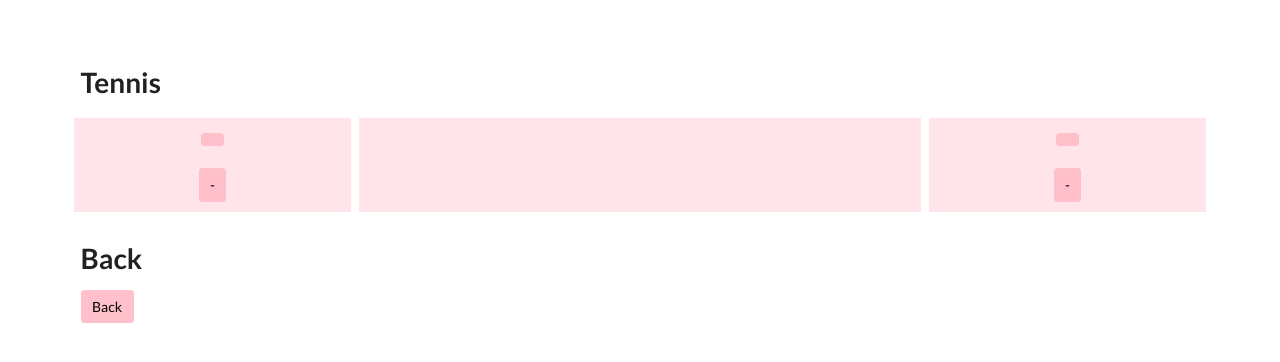
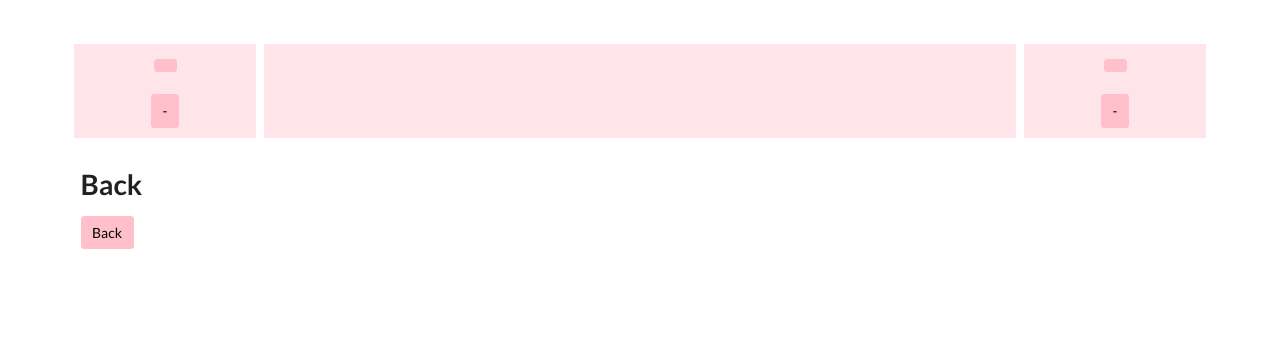
Before and after one commit to DarrenRobinson500/delicium, a Django app: page /tennis_match_start in a window 1280 px wide. Shown: the top 362 px of the page. Run offline with Django 4.2, Linux system fonts and the light colour scheme; some libraries are stand-ins or nearby versions.

Commit message:
Got tennis working

```diff
--- a/app/models.py
+++ b/app/models.py
@@ -463,7 +463,8 @@ class TennisSet(Model):
 
     def score_string(self):
         games_A, games_B = self.score()
-        return f"<b>Set {self.set_no}: </b>{games_A} - {games_B}"
+        return f"{games_A}:{games_B}"
+        # return f"<b>Set {self.set_no}: </b>{games_A} - {games_B}"
 
     def game_scores(self):
         games = TennisGame.objects.filter(set=self).order_by('game_no')
--- a/app/templates/tennis_match.html
+++ b/app/templates/tennis_match.html
@@ -1,25 +1,24 @@
 {% extends 'base_no_nav.html'%}
 {% block content %}
 
-<h1 id="top">Tennis</h1>
     <div class="row">
-        <div class="col-sm-3" style="background-color: #ffe5ea; padding: 10px; border: 4px solid white; text-align: center">
+        <div class="col-sm-2" style="background-color: #ffe5ea; padding: 10px; border: 4px solid white; text-align: center">
             <a class="btn btn-yak" href="{% url 'tennis_score' set.id 1 0 %}">{{ match.player_A }}</a><br><br>
             <a class="btn btn-yak" href="{% url 'tennis_score' set.id -1 0 %}">-</a>
         </div>
-        <div class="col-sm-6" style="background-color: #ffe5ea; padding: 10px; border: 4px solid white; text-align: center">
+        <div class="col-sm-8" style="background-color: #ffe5ea; padding: 10px; border: 4px solid white; text-align: center">
             <h1>{{ match.game_score }}</h1>
             <div class="row">
             {% for set in match.sets %}
                 <div class="col-sm-3" style="background-color: #ffe5ea; padding: 10px; border: 4px solid pink; text-align: center">
                     <h3>{{ set.score_string | safe }}</h3>
-                    <b>Game scores</b><br>
+                    <b>Games</b><br>
                     {{ set.game_scores | safe }}<br>
                 </div>
             {% endfor %}
             </div>
         </div>
-        <div class="col-sm-3" style="background-color: #ffe5ea; padding: 10px; border: 4px solid white; text-align: center">
+        <div class="col-sm-2" style="background-color: #ffe5ea; padding: 10px; border: 4px solid white; text-align: center">
             <a class="btn btn-yak" href="{% url 'tennis_score' set.id 0 1 %}">{{ match.player_B }}</a><br><br>
             <a class="btn btn-yak" href="{% url 'tennis_score' set.id 0 -1 %}">-</a>
         </div>
```
